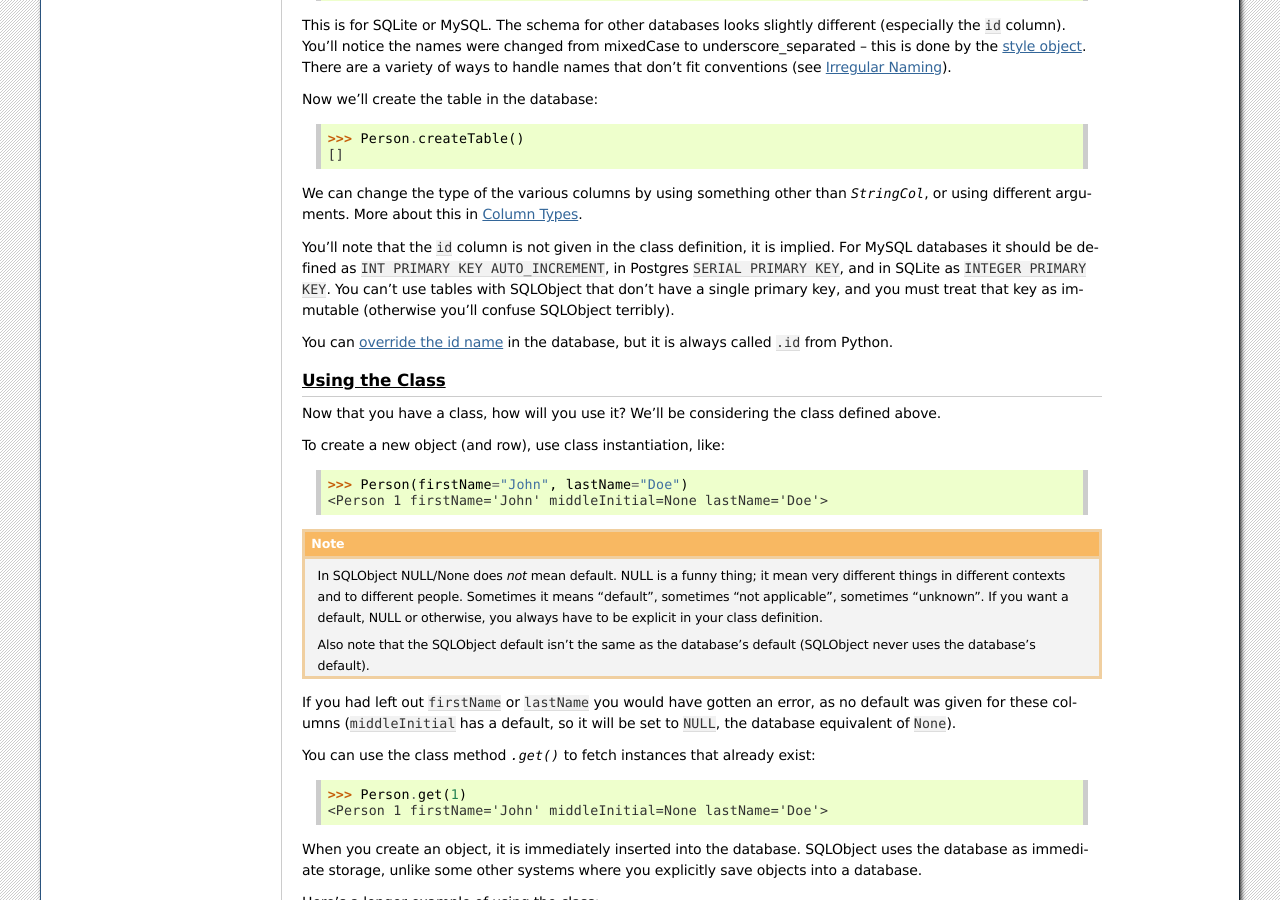
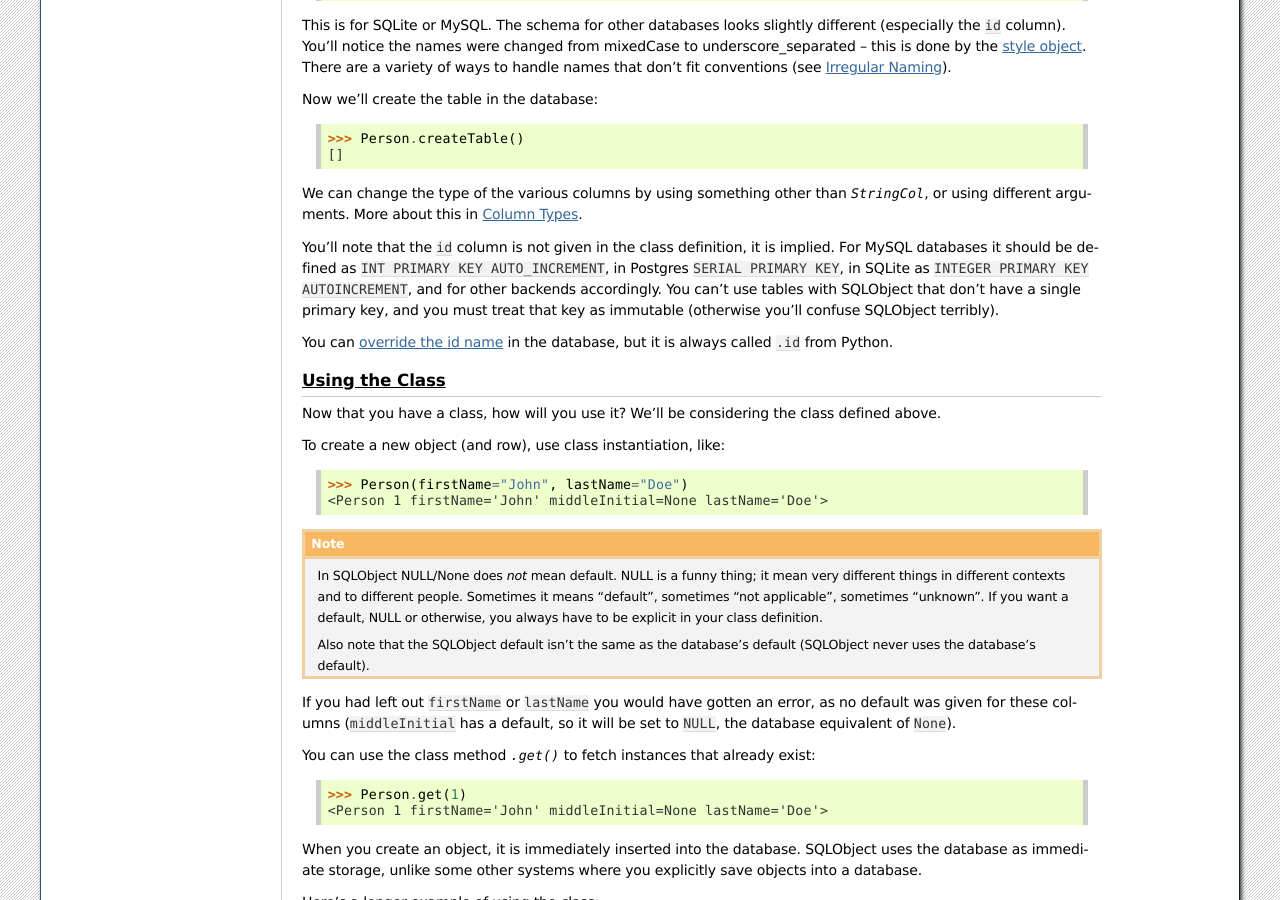
Before and after one commit to sqlobject/sqlobject, a Sphinx documentation site: the page built from docs/SQLObject.rst, in a window 1280 px wide and 900 px high, scrolled down 4016 px. Built offline with Sphinx 7.4.7, drawn with Linux system fonts in a browser that asks for light colours.

Commit message:
Update main docs: add AUTOINCREMENT for SQLite
[skip ci]

```diff
--- a/docs/SQLObject.rst
+++ b/docs/SQLObject.rst
@@ -230,13 +230,13 @@ We can change the type of the various columns by using something other
 than `StringCol`, or using different arguments.  More about this in
 `Column Types`_.
 
-You'll note that the ``id`` column is not given in the class
-definition, it is implied.  For MySQL databases it should be defined
-as ``INT PRIMARY KEY AUTO_INCREMENT``, in Postgres ``SERIAL PRIMARY
-KEY``, and in SQLite as ``INTEGER PRIMARY KEY``.  You can't use tables
-with SQLObject that don't have a single primary key, and you must
-treat that key as immutable (otherwise you'll confuse SQLObject
-terribly).
+You'll note that the ``id`` column is not given in the class definition,
+it is implied.  For MySQL databases it should be defined as ``INT
+PRIMARY KEY AUTO_INCREMENT``, in Postgres ``SERIAL PRIMARY KEY``, in
+SQLite as ``INTEGER PRIMARY KEY AUTOINCREMENT``, and for other backends
+accordingly.  You can't use tables with SQLObject that don't have a
+single primary key, and you must treat that key as immutable (otherwise
+you'll confuse SQLObject terribly).
 
 You can `override the id name`_ in the database, but it is
 always called ``.id`` from Python.
@@ -1622,7 +1622,7 @@ MySQL:
 Postgres:
     ``SERIAL PRIMARY KEY``
 SQLite:
-    ``INTEGER PRIMARY KEY``
+    ``INTEGER PRIMARY KEY AUTOINCREMENT``
 
 SQLObject does not support primary keys made up of multiple columns (that
 probably won't change).  It does not generally support tables with primary
```
